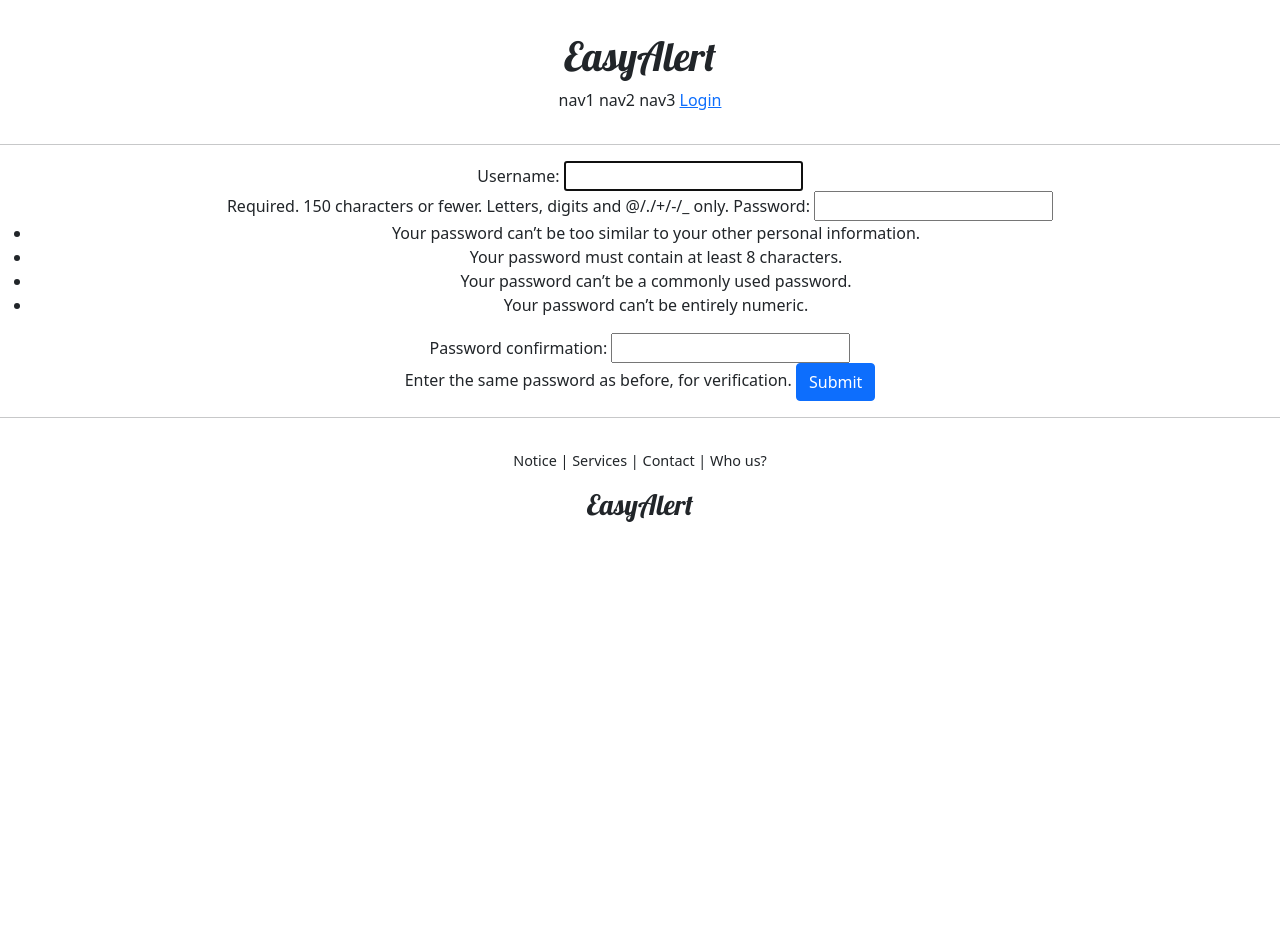
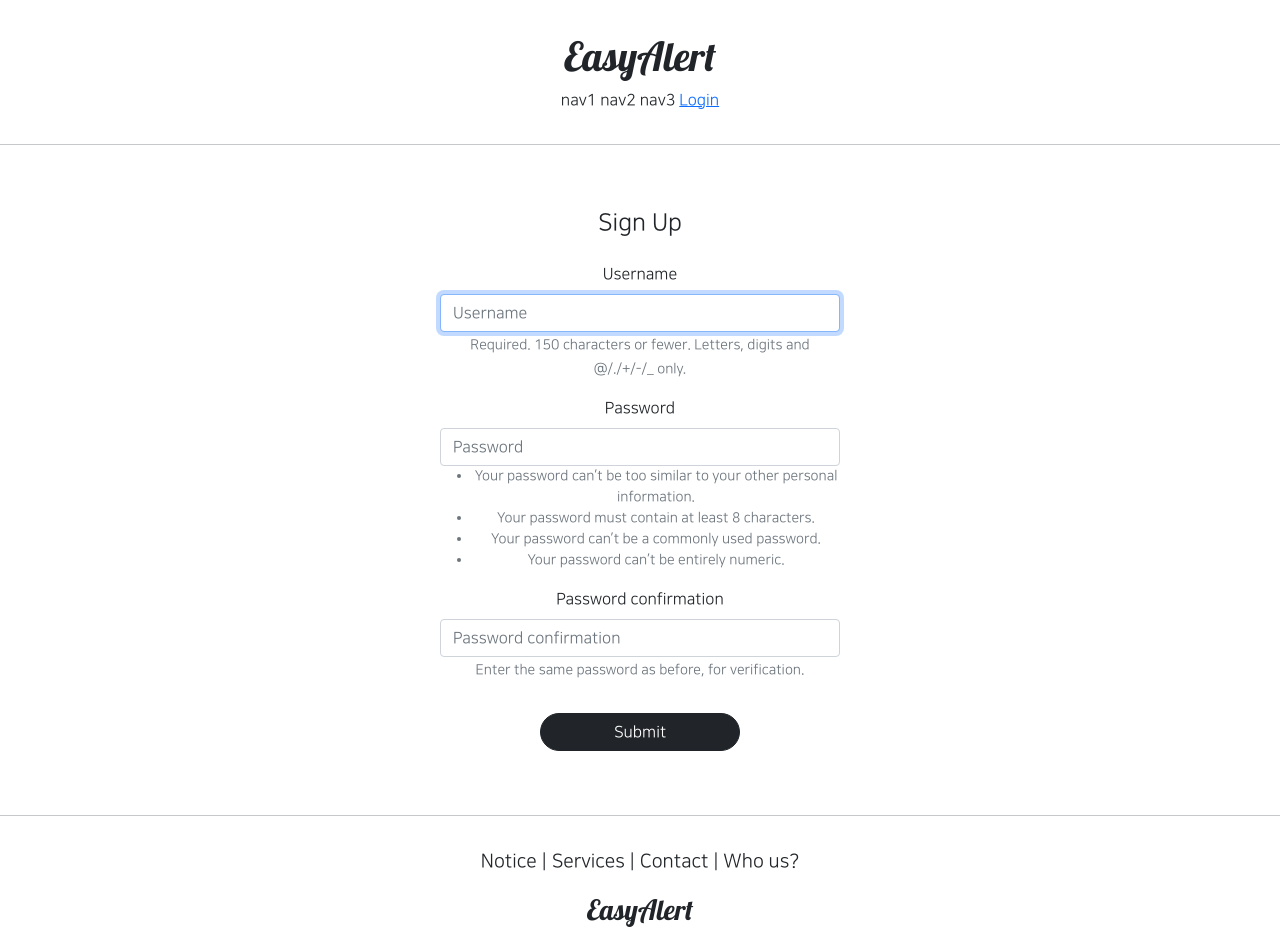
Before and after one commit to Adrian123K/AA, a Django app: page /account/create/ in a window 1280 px wide. Before the commit the page ends 522 px from the top, so only its background shows below. Run offline with Django 4.2, Linux system fonts and the light colour scheme; some libraries are stand-ins or nearby versions.

Commit message:
220114 font, bootstrap4 적용

```diff
--- a/easyalert/accountapp/templates/accountapp/create.html
+++ b/easyalert/accountapp/templates/accountapp/create.html
@@ -1,12 +1,16 @@
 {% extends 'base.html' %}
+{% load bootstrap4 %}
 
 {% block content %}
 
-    <div style="text-align:center;">
+    <div style="text-align:center; max-width: 400px; margin: 4rem auto">
+        <div class="mb-4">
+            <h4>Sign Up</h4>
+        </div>
         <form action="{% url 'accountapp:create' %}" method="post">
             {% csrf_token %}
-            {{ form }}
-            <input type="submit" class="btn btn-primary">
+            {% bootstrap_form form %}
+            <input type="submit" class="btn btn-dark rounded-pill col-6 mt-3">
         </form>
     </div>
 
--- a/easyalert/easyalert/settings.py
+++ b/easyalert/easyalert/settings.py
@@ -51,6 +51,7 @@ INSTALLED_APPS = [
     'django.contrib.messages',
     'django.contrib.staticfiles',
     'accountapp',
+    'bootstrap4',
 ]
 
 MIDDLEWARE = [
--- a/easyalert/static/base.css
+++ b/easyalert/static/base.css
@@ -3,7 +3,7 @@
 }
 
 .easyalert_footer {
-    text-align:center; font-size: .9rem;
+    text-align:center; font-size: 1.2rem;
 }
 
 .easyalert_footer_button {
--- a/easyalert/templates/base.html
+++ b/easyalert/templates/base.html
@@ -3,7 +3,7 @@
 
 {% include 'head.html' %}
 
-<body>
+<body style="font-family: 'NanumSquareR'">
 
     {% include 'header.html' %}
     <hr>
--- a/easyalert/templates/head.html
+++ b/easyalert/templates/head.html
@@ -15,4 +15,28 @@
 
     {% comment %} DEFAULT CSS LINK {% endcomment %}
     <link rel="stylesheet" type="text/css" href="{% static 'base.css' %}">
+
+    <style>
+        @font-face{
+            font-family: 'NanumSquareR';
+            src: local('NanumSquareR'),
+            url("{% static 'fonts/NanumSquareL.otf' %}") format("opentype");
+        }
+        @font-face{
+            font-family: 'NanumSquareEB';
+            src: local('NanumSquareEB'),
+            url("{% static 'fonts/NanumSquareEB.otf' %}") format("opentype");
+        }
+        @font-face{
+            font-family: 'NanumSquareB';
+            src: local('NanumSquareB'),
+            url("{% static 'fonts/NanumSquareB.otf' %}") format("opentype");
+        }
+        @font-face{
+            font-family: 'NanumSquareR';
+            src: local('NanumSquareR'),
+            url("{% static 'fonts/NanumSquareR.otf' %}") format("opentype");
+        }
+
+    </style>
 </head>
```
Also changed, not shown: easyalert/accountapp/templates/accountapp/login.html (+6 -3 lines), easyalert/db.sqlite3, easyalert/static/fonts/NanumSquareB.otf (added), easyalert/static/fonts/NanumSquareEB.otf (added), easyalert/static/fonts/NanumSquareL.otf (added), easyalert/static/fonts/NanumSquareR.otf (added).
